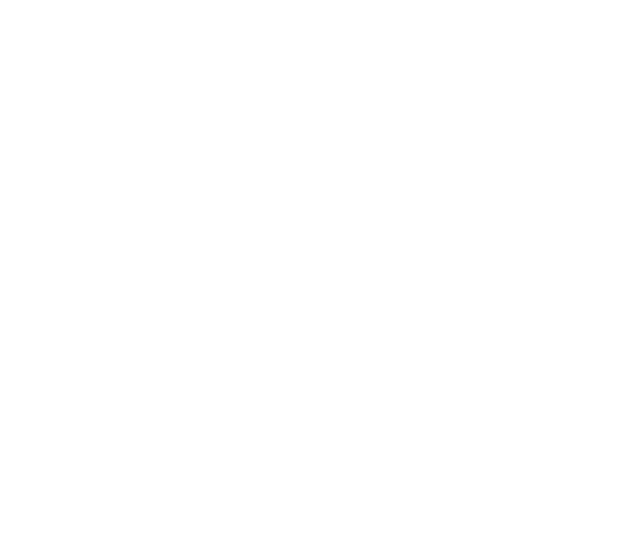
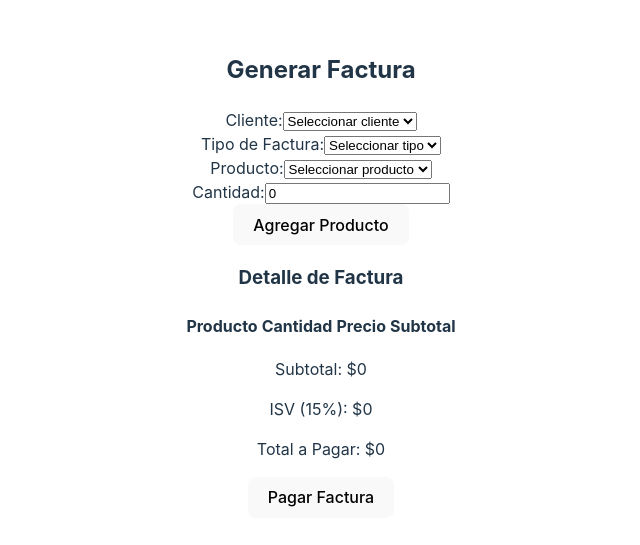
Before and after one commit to DarknesCloud/frontend_prueba, a React (Vite) app: page /invoice in a window 1280 px wide. Before the commit this address had no page. Shown: the part 125-670 px from the top of the page, without its empty margins (319-959 px from the left). Built offline with nearby package versions, Linux system fonts and the light colour scheme.

Commit message:
haciendo componente de facturacion

```diff
--- a/src/App.tsx
+++ b/src/App.tsx
@@ -1,5 +1,11 @@
 import './App.css';
-import { ClientCrud, Login, ProductCrud, Register } from './pages';
+import {
+  ClientCrud,
+  InvoiceGenerator,
+  Login,
+  ProductCrud,
+  Register,
+} from './pages';
 import { BrowserRouter, Route, Routes } from 'react-router-dom'; // Importa los componentes de React Router
 
 function App() {
@@ -15,6 +21,7 @@
             <Route path="/register" element={<Register />} />{' '}
             <Route path="/products" element={<ProductCrud />} />
             <Route path="/clients" element={<ClientCrud />} />
+            <Route path="/invoice" element={<InvoiceGenerator />} />
           </Routes>
         </BrowserRouter>
       </main>
--- /dev/null
+++ b/src/components/InvoiceGenerator.tsx
@@ -0,0 +1,232 @@
+import React, { useState, useEffect } from 'react';
+
+// Obtener la lista de productos desde el LocalStorage
+function getProductListFromLocalStorage() {
+  const productList = localStorage.getItem('productList');
+  return productList ? JSON.parse(productList) : [];
+}
+
+// Calcular el subtotal de un producto
+function calculateProductSubtotal(price, quantity) {
+  return price * quantity;
+}
+
+const Invoice = () => {
+  const [client, setClient] = useState('');
+  const [clientList, setClientList] = useState([]);
+  const [invoiceType, setInvoiceType] = useState('');
+  const [selectedProduct, setSelectedProduct] = useState('');
+  const [productQuantity, setProductQuantity] = useState(0);
+  const [products, setProducts] = useState([]);
+  const [subtotal, setSubtotal] = useState(0);
+  const [isv, setIsv] = useState(0);
+  const [total, setTotal] = useState(0);
+  const [stockError, setStockError] = useState('');
+
+  // Obtener la lista de clientes del LocalStorage al cargar el componente
+  useEffect(() => {
+    const clientsFromLocalStorage = localStorage.getItem('clientList');
+    setClientList(
+      clientsFromLocalStorage ? JSON.parse(clientsFromLocalStorage) : []
+    );
+  }, []);
+
+  // Event handler para cuando se selecciona un cliente
+  const handleClientChange = (event) => {
+    const selectedClient = event.target.value;
+    setClient(selectedClient);
+  };
+
+  // Event handler para cuando se selecciona un producto
+  const handleProductChange = (event) => {
+    const selectedProduct = event.target.value;
+    setSelectedProduct(selectedProduct);
+    const productList = getProductListFromLocalStorage();
+    const selectedProductInfo = productList.find(
+      (product) => product.name === selectedProduct
+    );
+    if (selectedProductInfo) {
+      setProductQuantity(1); // Restablecer la cantidad a 1 al seleccionar un nuevo producto
+      // Actualizar el precio en base al producto seleccionado
+      setSubtotal(selectedProductInfo.price);
+    }
+  };
+
+  // Event handler para cuando se cambia la cantidad de productos
+  const handleQuantityChange = (event) => {
+    const quantity = parseInt(event.target.value, 10);
+    setProductQuantity(quantity);
+    const productList = getProductListFromLocalStorage();
+    const selectedProductInfo = productList.find(
+      (product) => product.name === selectedProduct
+    );
+    if (selectedProductInfo) {
+      // Calcular el subtotal en base a la cantidad ingresada
+      setSubtotal(
+        calculateProductSubtotal(selectedProductInfo.price, quantity)
+      );
+    }
+  };
+
+  // Event handler para agregar productos al detalle de la factura
+  const handleAddProduct = () => {
+    const productList = getProductListFromLocalStorage();
+    const selectedProductInfo = productList.find(
+      (product) => product.name === selectedProduct
+    );
+
+    if (!selectedProductInfo) {
+      return; // Manejar el caso en que el producto no se encuentre en la lista
+    }
+
+    // Verificar si hay suficiente existencia del producto
+    if (selectedProductInfo.stock >= productQuantity) {
+      // Actualizar la existencia del producto en el LocalStorage restando la cantidad vendida
+      selectedProductInfo.stock -= productQuantity;
+      localStorage.setItem('productList', JSON.stringify(productList));
+
+      // Crear un objeto para representar el producto en el detalle de la factura
+      const newProduct = {
+        name: selectedProduct,
+        quantity: productQuantity,
+        price: selectedProductInfo.price,
+        subtotal: calculateProductSubtotal(
+          selectedProductInfo.price,
+          productQuantity
+        ),
+      };
+
+      // Agregar el producto al estado de productos en la factura
+      setProducts([...products, newProduct]);
+
+      // Calcular los totales
+      const newSubtotal = subtotal + newProduct.subtotal;
+      const newIsv = newSubtotal * 0.15;
+      const newTotal = newSubtotal + newIsv;
+
+      // Actualizar los totales
+      setSubtotal(newSubtotal);
+      setIsv(newIsv);
+      setTotal(newTotal);
+
+      // Limpiar los campos de selección de producto y cantidad
+      setSelectedProduct('');
+      setProductQuantity(0);
+
+      // Limpiar el mensaje de error de stock
+      setStockError('');
+    } else {
+      // Mostrar un mensaje de error si no hay suficiente existencia
+      setStockError(
+        `No hay suficiente existencia. Existencia actual: ${selectedProductInfo.stock}`
+      );
+    }
+  };
+
+  // Event handler para pagar la factura
+  const handlePayInvoice = () => {
+    // Aquí puedes implementar la lógica para pagar la factura y restar las cantidades vendidas
+    // a las existencias de los productos en el LocalStorage.
+  };
+
+  return (
+    <div>
+      <h2>Generar Factura</h2>
+      <form>
+        {/* Campo de selección de cliente */}
+        <div className="mb-3">
+          <label>Cliente:</label>
+          <select
+            className="form-select"
+            value={client}
+            onChange={handleClientChange}
+          >
+            <option value="">Seleccionar cliente</option>
+            {clientList.map((client) => (
+              <option key={client.name} value={client.name}>
+                {client.name}
+              </option>
+            ))}
+          </select>
+        </div>
+        {/* Campo de tipo de factura */}
+        <div className="mb-3">
+          <label>Tipo de Factura:</label>
+          <select
+            className="form-select"
+            value={invoiceType}
+            onChange={(e) => setInvoiceType(e.target.value)}
+          >
+            <option value="">Seleccionar tipo</option>
+            <option value="Credito">Crédito</option>
+            <option value="Contado">Contado</option>
+          </select>
+        </div>
+        {/* Campo de selección de producto */}
+        <div className="mb-3">
+          <label>Producto:</label>
+          <select
+            className="form-select"
+            value={selectedProduct}
+            onChange={handleProductChange}
+          >
+            <option value="">Seleccionar producto</option>
+            {/* Aquí puedes llenar la lista de productos desde el LocalStorage */}
+          </select>
+        </div>
+        {/* Campo de cantidad de productos */}
+        <div className="mb-3">
+          <label>Cantidad:</label>
+          <input
+            type="number"
+            className="form-control"
+            value={productQuantity}
+            onChange={handleQuantityChange}
+          />
+        </div>
+        {/* Botón para agregar productos */}
+        <button type="button" onClick={handleAddProduct}>
+          Agregar Producto
+        </button>
+        {/* Mostrar mensaje de error de stock */}
+        {stockError && <p className="text-danger">{stockError}</p>}
+        {/* Detalle de la factura */}
+        <div className="mt-4">
+          <h3>Detalle de Factura</h3>
+          <table className="table">
+            <thead>
+              <tr>
+                <th>Producto</th>
+                <th>Cantidad</th>
+                <th>Precio</th>
+                <th>Subtotal</th>
+              </tr>
+            </thead>
+            <tbody>
+              {products.map((product, index) => (
+                <tr key={index}>
+                  <td>{product.name}</td>
+                  <td>{product.quantity}</td>
+                  <td>{product.price}</td>
+                  <td>{product.subtotal}</td>
+                </tr>
+              ))}
+            </tbody>
+          </table>
+        </div>
+        {/* Totales */}
+        <div className="mt-4">
+          <p>Subtotal: ${subtotal}</p>
+          <p>ISV (15%): ${isv}</p>
+          <p>Total a Pagar: ${total}</p>
+        </div>
+        {/* Botón para pagar factura */}
+        <button type="button" onClick={handlePayInvoice}>
+          Pagar Factura
+        </button>
+      </form>
+    </div>
+  );
+};
+
+export default Invoice;
--- a/src/pages/index.tsx
+++ b/src/pages/index.tsx
@@ -3,3 +3,4 @@
 export { default as Register } from '../components/Register';
 export { default as ProductCrud } from '../components/ProductCrud';
 export { default as ClientCrud } from '../components/ClientCrud';
+export { default as InvoiceGenerator } from '../components/InvoiceGenerator';
```
